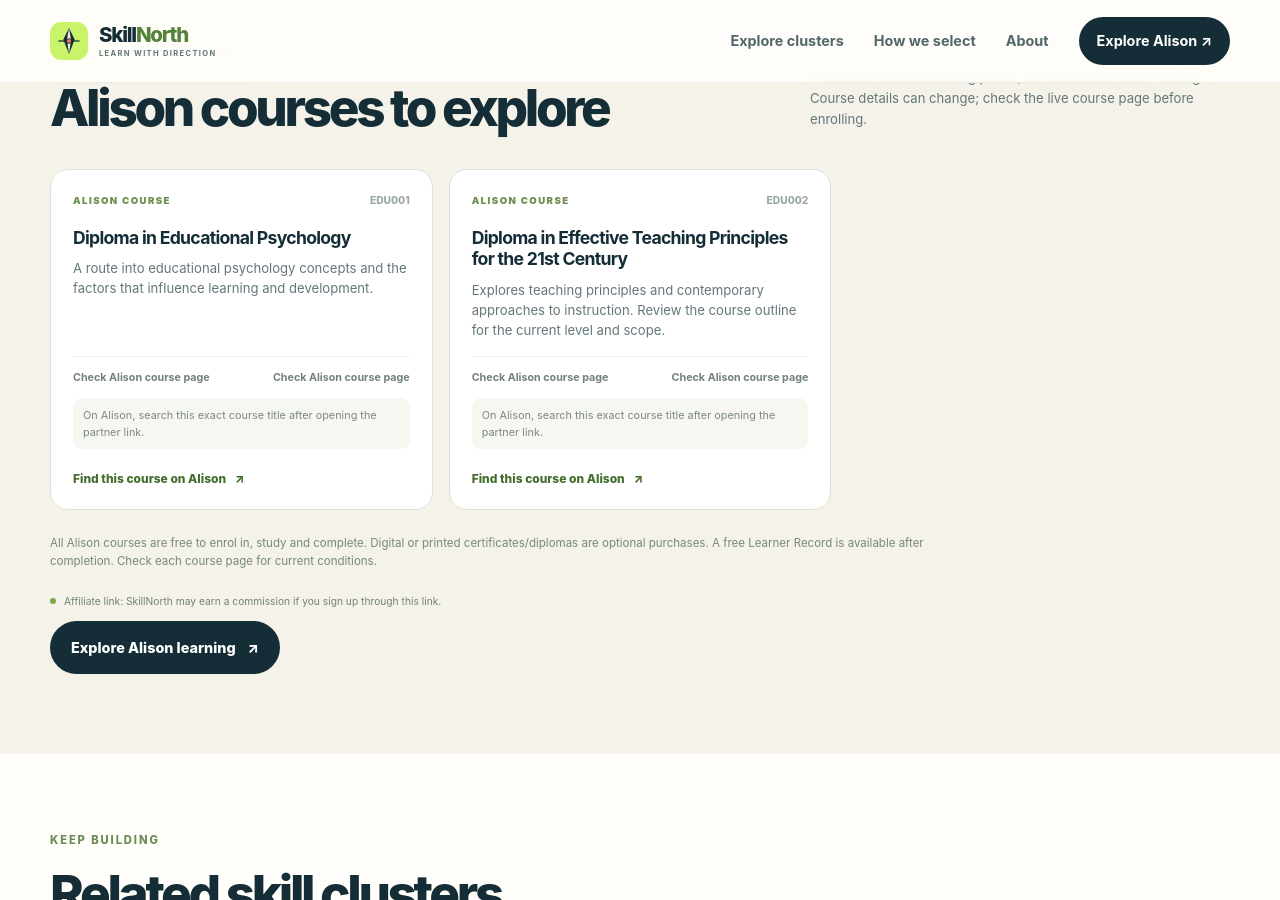
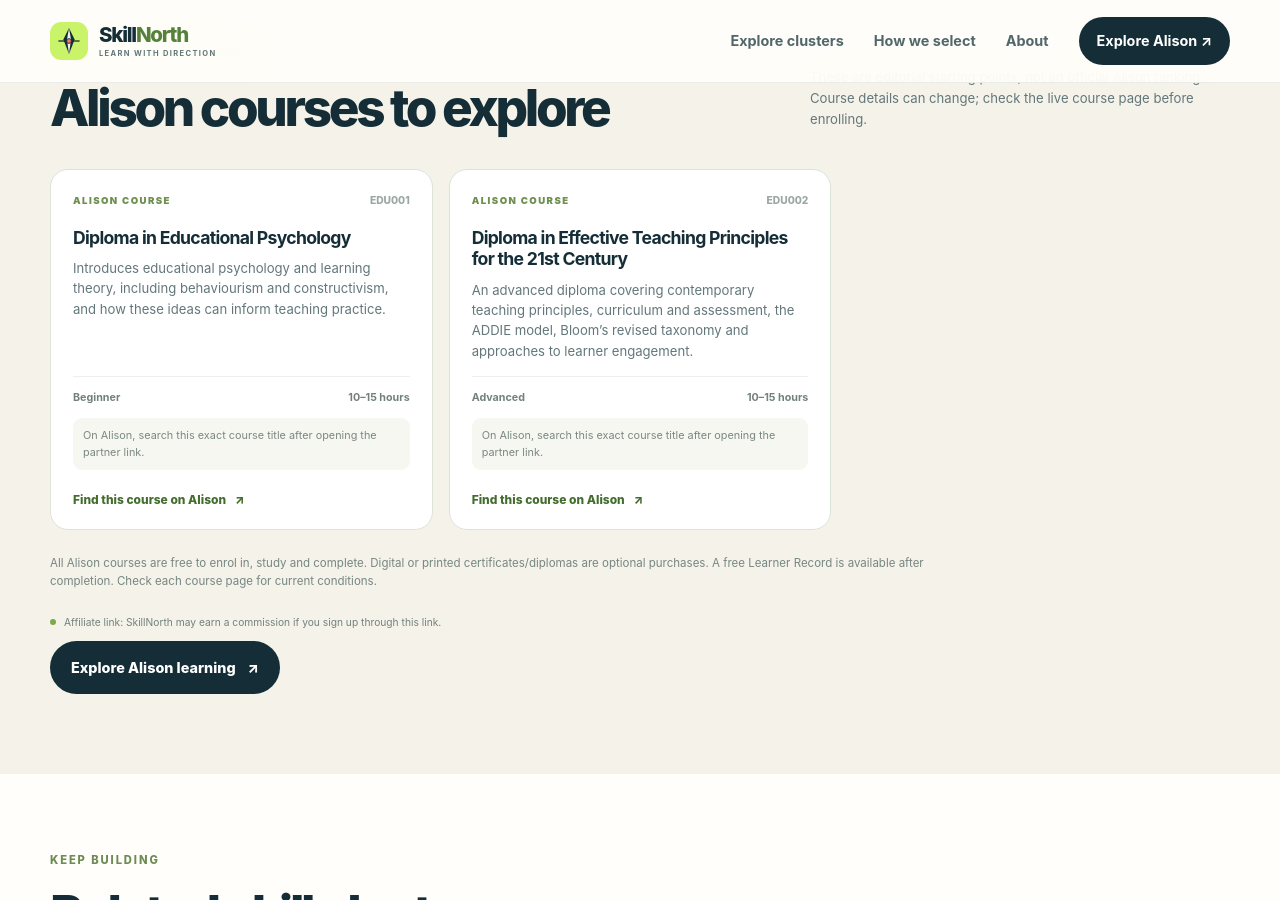
Before and after one commit to Nausica-c/SkillNorth, a Jekyll site: the page built from clusters/teaching-education/index.md, in a window 1280 px wide and 900 px high, scrolled down 2363 px. Built offline with Jekyll 4.4.1, drawn with Linux system fonts in a browser that asks for light colours; part of the change alters nothing that is shown.

Commit message:
Add files via upload

```diff
--- a/_data/courses.yml
+++ b/_data/courses.yml
@@ -1,163 +1,300 @@
 - id: AI001
   title: Introduction to Artificial Intelligence (AI)
   cluster: ai
-  level: Introductory
+  level: Beginner
   duration: 4–5 hours
-  summary: A broad introduction to AI concepts, machine learning, deep learning, neural networks, NLP and ethical
-    considerations.
+  summary: A broad introduction to AI concepts, machine learning, deep learning, neural networks, NLP
+    and ethical considerations.
   course_page: https://alison.com/course/introduction-to-artificial-intelligence-ai
   reviewed: '2026-11-01'
+  credential_type: Certificate
+  languages:
+  - English
+  - Spanish
+  cpd_accredited: true
+  career_ids: []
+  learning_path_ids: []
 - id: AI002
-  title: Fundamentals of Artificial Intelligence
+  title: Diploma in Fundamentals of Artificial Intelligence
   cluster: ai
-  level: Check Alison course page
-  duration: Check Alison course page
-  summary: A more structured route into AI foundations and terminology. Review the current syllabus before choosing
-    it.
+  level: Advanced
+  duration: 10–15 hours
+  summary: A more technical introduction to AI foundations, heuristics, knowledge representation, planning
+    and problem-solving. Alison labels it Advanced and notes that relevant programming and computer-science
+    background is useful.
   course_page: https://alison.com/course/diploma-in-fundamentals-of-artificial-intelligence
   reviewed: '2026-11-01'
+  credential_type: Diploma
+  languages:
+  - English
+  cpd_accredited: true
+  career_ids: []
+  learning_path_ids: []
 - id: AI003
-  title: Machine Learning & Artificial Intelligence
+  title: Machine Learning with Artificial Intelligence
   cluster: ai
-  level: Check Alison course page
-  duration: Check Alison course page
-  summary: A course option for learners who want to explore the relationship between machine learning and AI.
+  level: Advanced
+  duration: 10–15 hours
+  summary: A course option for learners who want to explore the relationship between machine learning
+    and AI.
   course_page: https://alison.com/course/machine-learning-with-artificial-intelligence
   reviewed: '2026-11-01'
+  credential_type: Certificate
+  languages:
+  - English
+  cpd_accredited: true
+  career_ids: []
+  learning_path_ids: []
 - id: DATA001
   title: Basics of Data Analysis with Excel
   cluster: data
-  level: Advanced (as listed by Alison)
+  level: Advanced
   duration: 3–4 hours
-  summary: Covers Excel data handling, formulas, functions and data cleaning. Alison currently labels this course
-    Advanced.
+  summary: Covers Excel data handling, formulas, functions and data cleaning. Alison currently labels
+    this course Advanced.
   course_page: https://alison.com/course/basics-of-data-analysis-with-excel
   reviewed: '2026-11-01'
+  credential_type: Certificate
+  languages:
+  - English
+  - Spanish
+  cpd_accredited: true
+  career_ids: []
+  learning_path_ids: []
 - id: CYBER001
   title: Diploma in Cyber Security
   cluster: cyber
   level: Beginner
   duration: 6–10 hours
-  summary: Introduces cyber threats, vulnerability assessment, operating-system hardening, network security, cloud
-    and mobile security.
+  summary: Introduces cyber threats, vulnerability assessment, operating-system hardening, network security,
+    cloud and mobile security.
   course_page: https://alison.com/course/diploma-in-cyber-security
   reviewed: '2026-11-01'
+  credential_type: Diploma
+  languages:
+  - English
+  - Spanish
+  cpd_accredited: true
+  career_ids: []
+  learning_path_ids: []
 - id: SOFT001
   title: Introduction to Programming with Python
   cluster: software
-  level: Check Alison course page
+  level: Beginner
   duration: 3–4 hours
   summary: Introduces Python concepts including functions, conditionals, loops and basic algorithms.
   course_page: https://alison.com/course/introduction-to-programming-with-python-revised
   reviewed: '2026-11-01'
+  credential_type: Certificate
+  languages:
+  - English
+  cpd_accredited: true
+  career_ids: []
+  learning_path_ids: []
 - id: SOFT002
   title: Diploma in C Programming
   cluster: software
-  level: Check Alison course page
-  duration: Check Alison course page
-  summary: A second programming route for learners interested in structured and lower-level programming foundations.
+  level: Beginner
+  duration: 10–15 hours
+  summary: A beginner-level diploma introducing C programming, including number systems, data types, variables,
+    functions, pointers, arrays and conditional logic.
   course_page: https://alison.com/course/diploma-in-c-programming-revised-2017
   reviewed: '2026-11-01'
+  credential_type: Diploma
+  languages:
+  - English
+  cpd_accredited: true
+  career_ids: []
+  learning_path_ids: []
 - id: BIZ001
   title: Essentials of Management Consulting
   cluster: business
   level: Beginner
-  duration: Check Alison course page
-  summary: Introduces organisational analysis, client needs, frameworks such as SWOT and PESTLE, KPIs and improvement
-    strategies.
+  duration: 1.5–3 hours
+  summary: Introduces organisational analysis, client needs, frameworks such as SWOT and PESTLE, KPIs
+    and improvement strategies.
   course_page: https://alison.com/course/essentials-of-management-consulting
   reviewed: '2026-11-01'
+  credential_type: Certificate
+  languages:
+  - English
+  - Spanish
+  cpd_accredited: true
+  career_ids: []
+  learning_path_ids: []
 - id: PROJ001
   title: Diploma in Project Management
   cluster: project
   level: Beginner
-  duration: Check Alison course page
+  duration: 10–15 hours
   summary: Covers project phases, planning, scope, scheduling, resources, budgets, risk and project methodologies.
   course_page: https://alison.com/course/diploma-in-project-management-revised-2017
   reviewed: '2026-11-01'
+  credential_type: Diploma
+  languages:
+  - English
+  - Spanish
+  cpd_accredited: true
+  career_ids: []
+  learning_path_ids: []
 - id: MKT001
   title: Digital Marketing Overview
   cluster: marketing
   level: Beginner
   duration: 4–5 hours
-  summary: Introduces marketing funnels, email marketing, landing pages, webinars and digital campaign basics.
+  summary: Introduces marketing funnels, email marketing, landing pages, webinars and digital campaign
+    basics.
   course_page: https://alison.com/course/digital-marketing-overview
   reviewed: '2026-11-01'
+  credential_type: Certificate
+  languages:
+  - English
+  - Spanish
+  cpd_accredited: true
+  career_ids: []
+  learning_path_ids: []
 - id: MKT002
   title: AI-Driven Digital Marketing Strategies
   cluster: marketing
-  level: Check Alison course page
-  duration: Check Alison course page
-  summary: An option for exploring how AI can be incorporated into digital marketing strategy. Check the live syllabus
-    and tools covered.
+  level: Beginner
+  duration: 1.5–3 hours
+  summary: An option for exploring how AI can be incorporated into digital marketing strategy. Check the
+    live syllabus and tools covered.
   course_page: https://alison.com/course/ai-driven-digital-marketing-strategies
   reviewed: '2026-11-01'
+  credential_type: Certificate
+  languages:
+  - English
+  - Spanish
+  cpd_accredited: true
+  career_ids: []
+  learning_path_ids: []
 - id: FIN001
   title: Financial Accounting Basics
   cluster: finance
   level: Beginner
   duration: 1.5–3 hours
-  summary: Introduces accounting principles, the chart of accounts, income statements, balance sheets and cash-flow
-    concepts.
+  summary: Introduces accounting principles, the chart of accounts, income statements, balance sheets
+    and cash-flow concepts.
   course_page: https://alison.com/course/financial-accounting-basics
   reviewed: '2026-11-01'
+  credential_type: Certificate
+  languages:
+  - English
+  - Spanish
+  cpd_accredited: true
+  career_ids: []
+  learning_path_ids: []
 - id: HR001
   title: Diploma in Human Resources (HR)
   cluster: leadership
   level: Beginner
   duration: 10–15 hours
-  summary: Covers core HR responsibilities, recruitment, selection, training, appraisal, retention and organisational
-    culture.
+  summary: Covers core HR responsibilities, recruitment, selection, training, appraisal, retention and
+    organisational culture.
   course_page: https://alison.com/course/diploma-in-human-resources-hr
   reviewed: '2026-11-01'
+  credential_type: Diploma
+  languages:
+  - English
+  - Spanish
+  cpd_accredited: true
+  career_ids: []
+  learning_path_ids: []
 - id: HR002
   title: Communication Skills for Managers
   cluster: leadership
-  level: Check Alison course page
-  duration: Check Alison course page
-  summary: A practical companion for communication in management settings. Check the current modules before enrolling.
+  level: Intermediate
+  duration: Not listed
+  summary: A CPD-accredited, intermediate-level course on clear workplace communication, active listening,
+    difficult conversations, presentations and productive meetings for managers and team leaders.
   course_page: https://alison.com/course/communication-skills-for-managers
   reviewed: '2026-11-01'
+  credential_type: Certificate
+  languages:
+  - English
+  cpd_accredited: true
+  data_note: Alison's September 2026 course announcement identifies this course as Intermediate and CPD-accredited.
+    The reviewed course page did not display a course-specific duration or a confirmed Spanish-language
+    option.
+  career_ids: []
+  learning_path_ids: []
 - id: CARE001
   title: Diploma in Health and Social Care
   cluster: health
   level: Advanced
   duration: 10–15 hours
-  summary: Covers responsibilities in health and social care, ethics, communication, mental-health support and infection
-    prevention.
+  summary: Covers responsibilities in health and social care, ethics, communication, mental-health support
+    and infection prevention.
   course_page: https://alison.com/course/diploma-in-health-and-social-care
   reviewed: '2026-11-01'
+  credential_type: Diploma
+  languages:
+  - English
+  - Spanish
+  cpd_accredited: true
+  career_ids: []
+  learning_path_ids: []
 - id: EDU001
   title: Diploma in Educational Psychology
   cluster: education
-  level: Check Alison course page
-  duration: Check Alison course page
-  summary: A route into educational psychology concepts and the factors that influence learning and development.
+  level: Beginner
+  duration: 10–15 hours
+  summary: Introduces educational psychology and learning theory, including behaviourism and constructivism,
+    and how these ideas can inform teaching practice.
   course_page: https://alison.com/course/diploma-in-educational-psychology-revised-2017
   reviewed: '2026-11-01'
+  credential_type: Diploma
+  languages:
+  - English
+  - Spanish
+  cpd_accredited: true
+  career_ids: []
+  learning_path_ids: []
 - id: EDU002
   title: Diploma in Effective Teaching Principles for the 21st Century
   cluster: education
-  level: Check Alison course page
-  duration: Check Alison course page
-  summary: Explores teaching principles and contemporary approaches to instruction. Review the course outline for
-    the current level and scope.
+  level: Advanced
+  duration: 10–15 hours
+  summary: An advanced diploma covering contemporary teaching principles, curriculum and assessment, the
+    ADDIE model, Bloom’s revised taxonomy and approaches to learner engagement.
   course_page: https://alison.com/course/diploma-in-effective-teaching-principles-for-the-21st-century
   reviewed: '2026-11-01'
+  credential_type: Diploma
+  languages:
+  - English
+  cpd_accredited: true
+  career_ids: []
+  learning_path_ids: []
 - id: ENG001
   title: Solar Energy – Solar Technology and Its Use Worldwide
   cluster: engineering
   level: Beginner
   duration: 1.5–3 hours
-  summary: Introduces solar energy uses, photovoltaic systems, adoption barriers and the role of policy and communities.
+  summary: Introduces solar energy uses, photovoltaic systems, adoption barriers and the role of policy
+    and communities.
   course_page: https://alison.com/course/solar-energy-solar-technology-and-its-use-worldwide
   reviewed: '2026-11-01'
+  credential_type: Certificate
+  languages:
+  - English
+  - Spanish
+  cpd_accredited: true
+  career_ids: []
+  learning_path_ids: []
 - id: ENG002
   title: Diploma in Solar Energy
   cluster: engineering
-  level: Check Alison course page
+  level: Advanced
   duration: 6–10 hours
-  summary: A more extended course option on solar energy concepts and systems. Check the current syllabus before
-    enrolling.
+  summary: An advanced diploma exploring solar-energy principles, solar radiation, concentrators and photovoltaic
+    systems, including how solar technologies can be evaluated and applied.
   course_page: https://alison.com/course/diploma-in-solar-energy
   reviewed: '2026-11-01'
+  credential_type: Diploma
+  languages:
+  - English
+  - Spanish
+  cpd_accredited: true
+  career_ids: []
+  learning_path_ids: []
```
